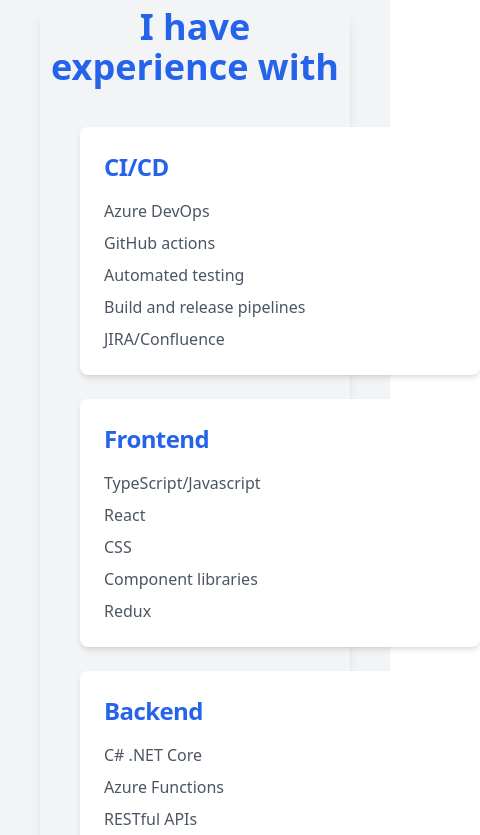
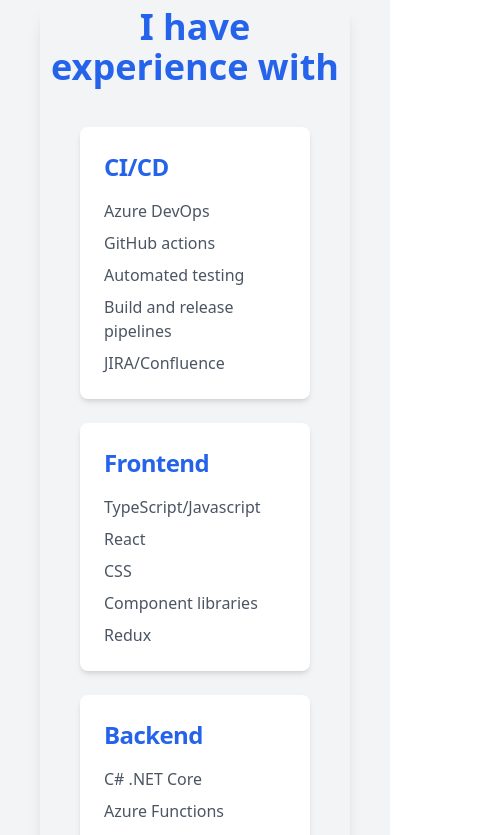
Before and after one commit to TomA115/AspyNet, a React (Vite) app: page / in a window 390 px wide. Shown: the part 1820-2655 px from the top of the page, 480 px wide, since content can reach past the window. Built offline with nearby package versions, Linux system fonts and the light colour scheme.

Commit message:
card only has min width on large screens, prevents overhang on mobile

```diff
--- a/src/Components/UI/Card.tsx
+++ b/src/Components/UI/Card.tsx
@@ -7,7 +7,7 @@ type FlatCardProps = {
 
 const FlatCard = ({ title = "", text = [] }: FlatCardProps) => {
   return (
-    <Card className="max-w-sm min-w-[400px] bg-white dark:bg-white border-none dark:text-blue-600 text-blue-600">
+    <Card className="max-w-sm lg:min-w-[400px] bg-white dark:bg-white border-none dark:text-blue-600 text-blue-600">
       <h5 className="text-2xl font-bold tracking-tight">
         {title}
       </h5>
```
